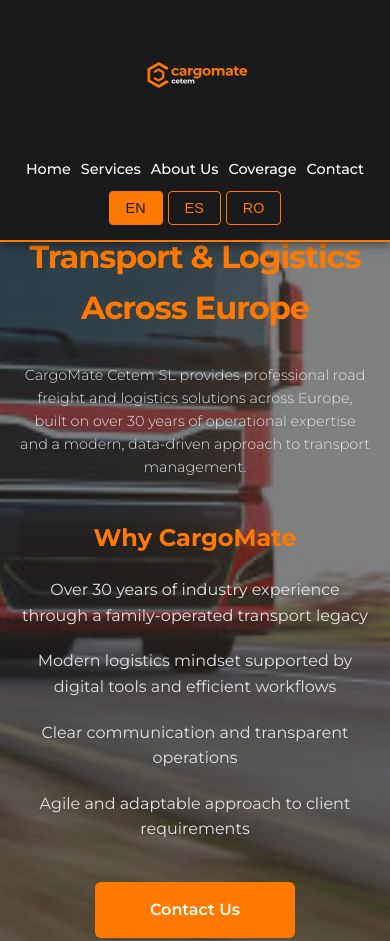
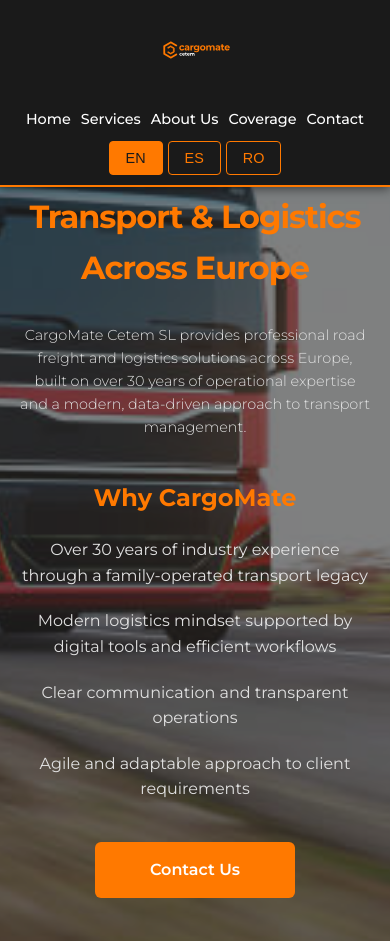
Before and after one commit to lensordr/Cargomatecetem, a plain HTML site: page index.html in a window 390 px wide. Shown: the top 941 px of the page. Drawn offline with nearby package versions, Linux system fonts and the light colour scheme.

Commit message:
Fix mobile layout

```diff
--- a/styles.css
+++ b/styles.css
@@ -472,22 +472,22 @@
     .nav-container {
         flex-direction: column;
         height: auto;
-        padding: 15px 20px;
+        padding: 10px 20px;
     }
 
     .logo-svg {
-        height: 120px;
+        height: 80px;
     }
 
     .nav-menu {
-        margin-top: 15px;
+        margin-top: 10px;
         gap: 15px;
         flex-wrap: wrap;
         justify-content: center;
     }
 
     .hero-section {
-        padding: 180px 0 60px;
+        padding: 140px 0 60px;
     }
 
     .hero-title {
```
